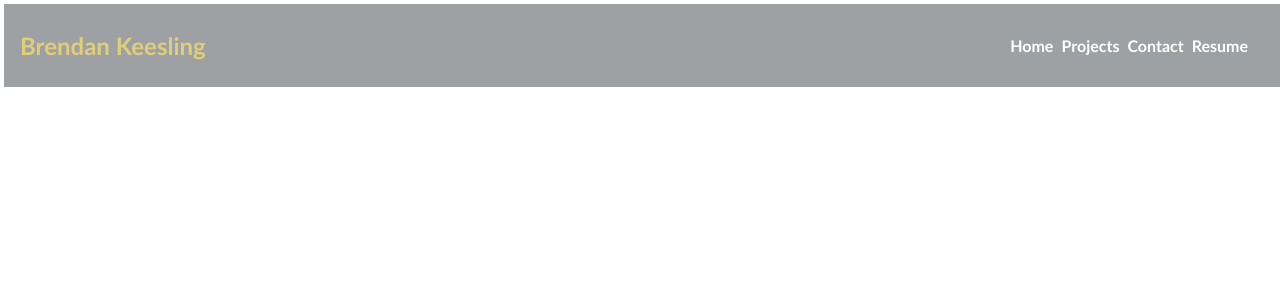
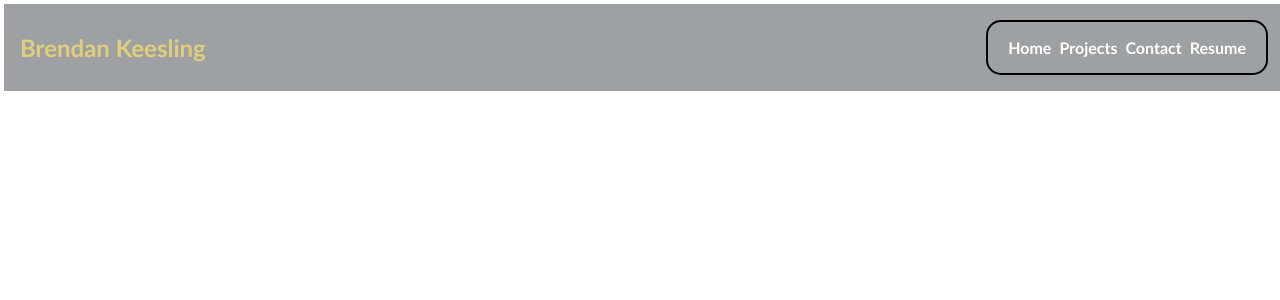
Before and after one commit to KeeslingB/react-portfolio, a React (Create React App) app: page /home in a window 1280 px wide. Shown: the top 300 px of the page. Built offline with nearby package versions, Linux system fonts and the light colour scheme.

Commit message:
restyling nav

```diff
--- a/src/components/Header.css
+++ b/src/components/Header.css
@@ -14,6 +14,8 @@
   padding: 1rem;
   list-style: none;
   margin: 0;
+  border: 2px solid black;
+  border-radius: 15px;
 }
 .Nav a {
   color: #ffff;
```
